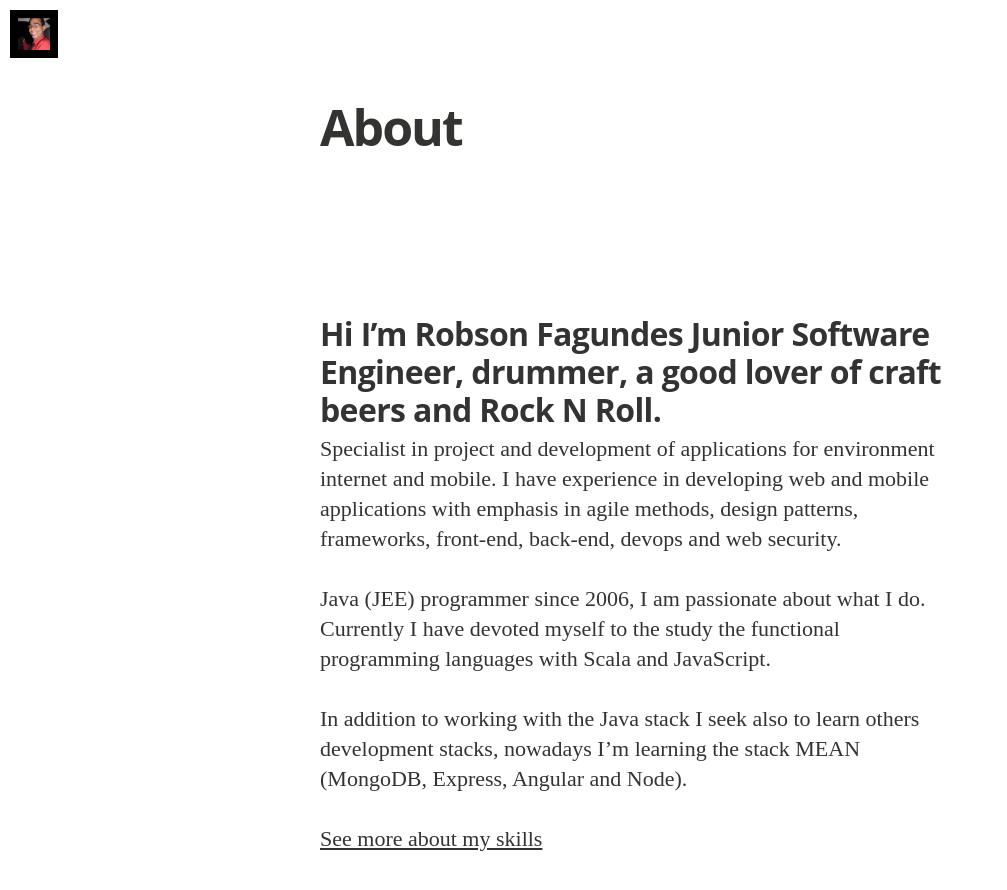
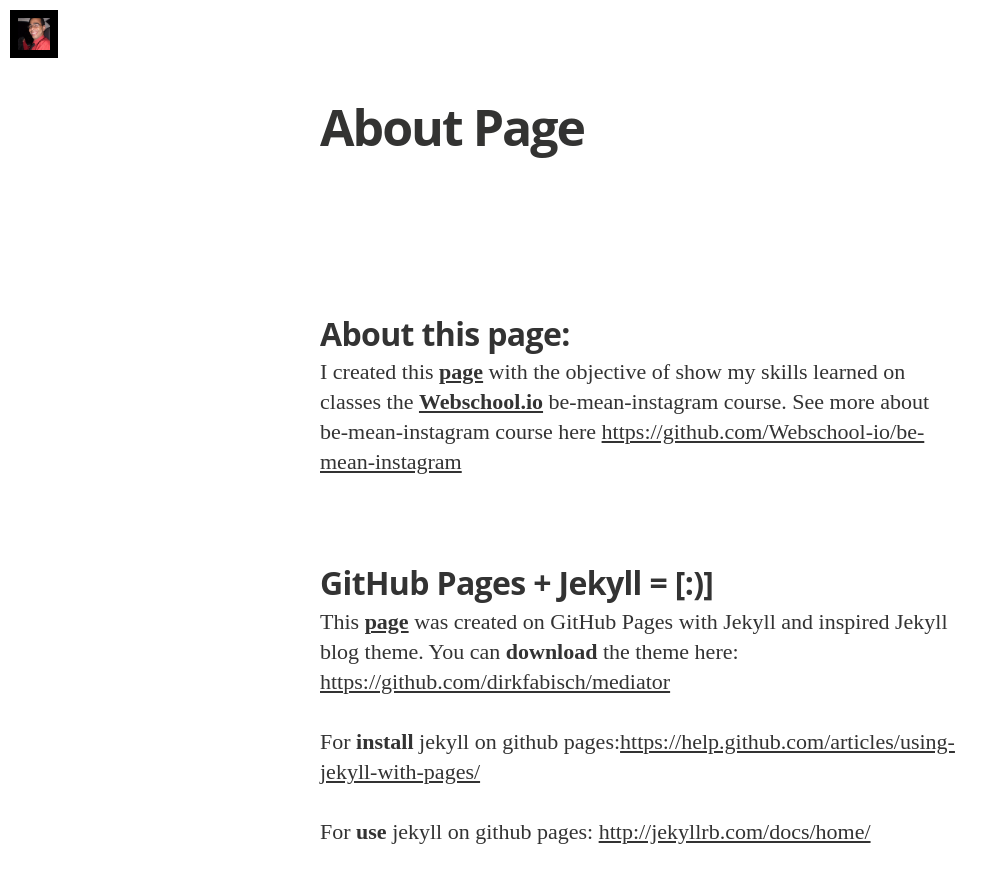
Before and after one commit to robsonfagundes/robsonfagundes.github.io, a Jekyll site: the page built from about.md, in a window 1280 px wide and 900 px high. Shown: the top 890 px of the window, without its empty margins (0-1007 px from the left). Built offline with Jekyll 4.4.1, drawn with Linux system fonts in a browser that asks for light colours; nearby versions of some CDN libraries; some web fonts are replaced; Markdown is read by kramdown in place of the engine named in the settings.

Commit message:
New Information and Page

```diff
--- a/about.md
+++ b/about.md
@@ -1,19 +1,8 @@
 ---
 layout: page
-title: About
+title: About Page
 permalink: /about/
 ---
-
-Hi I'm Robson Fagundes Junior Software Engineer, drummer, a good lover of craft beers and Rock N Roll.
----------------
-
-Specialist in project and development of applications for environment internet and mobile. I have experience in developing web and mobile applications with emphasis in agile methods, design patterns, frameworks, front-end, back-end, devops and web security.
-
-Java (JEE) programmer since 2006, I am passionate about what I do. Currently I have devoted myself to the study the functional programming languages with Scala and JavaScript.
-
-In addition to working with the Java stack I seek also to learn others development stacks, nowadays I'm learning the stack MEAN (MongoDB, Express, Angular and Node).
-
-[See more about my skills](https://br.linkedin.com/in/robson-adão-fagundes-7b7a2216)
 
 About this page:
 ----------------
--- a/index.html
+++ b/index.html
@@ -23,6 +23,7 @@ layout: default
             &nbsp;&nbsp;·&nbsp;&nbsp;
         {% endif %}
       {% endfor %}
+      <a href="/about-me/">Who I am</a>
       <a href="/about/">About</a>
     </div>
 </header>
```
Also changed, not shown: about-me.md (added, +16 -0 lines).
